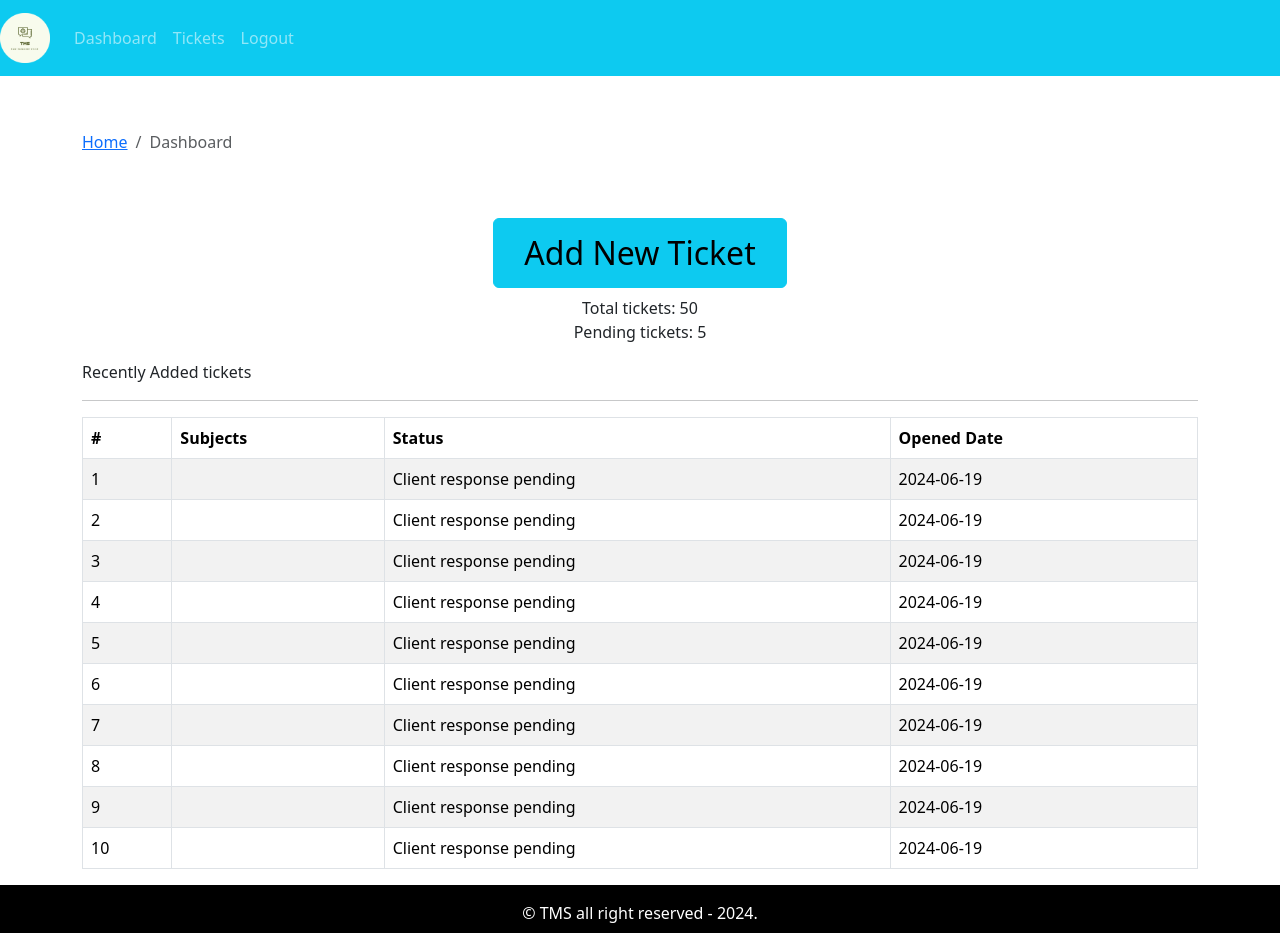
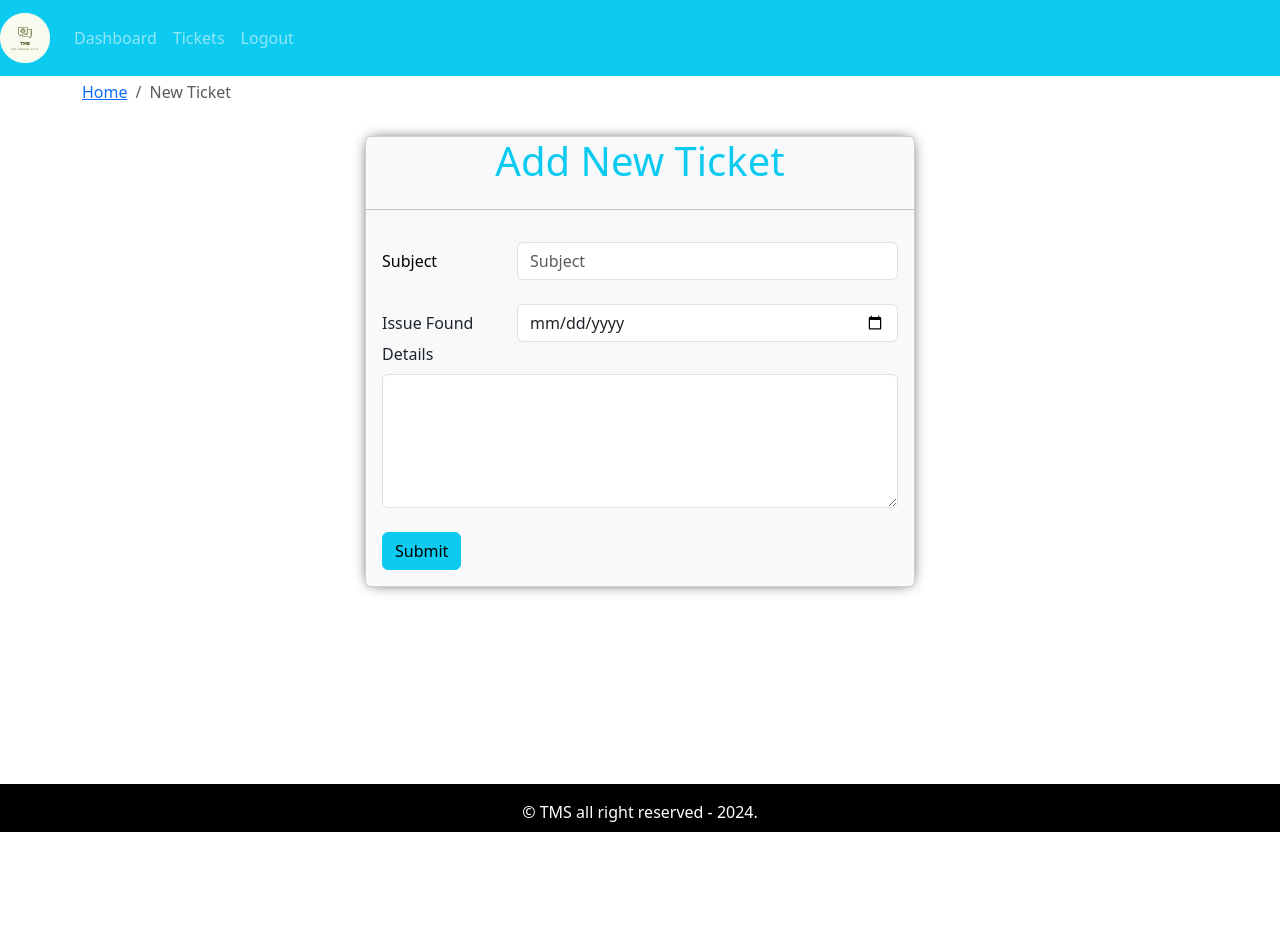
Before and after one commit to jatin019/CRM-Frontend, a React (Create React App) app: page / in a window 1280 px wide. After the commit the page ends 832 px from the top, so only its background shows below. Built offline with nearby package versions, Linux system fonts and the light colour scheme.

Commit message:
add new ticket form added

```diff
--- a/src/App.js
+++ b/src/App.js
@@ -1,14 +1,16 @@
 import './App.css';
 import React from 'react';
 import { DefaultLayout } from "./layout/DefaultLayout"
-import { Entry } from "./pages/entry/Entry.page";
-import { Dashboard } from './pages/dashboard/Dashboard.page';
+//import { Entry } from "./pages/entry/Entry.page";
+//import { Dashboard } from './pages/dashboard/Dashboard.page';
+import { AddTicket } from './pages/new-ticket/AddTicket.page';
 function App() {
   return (
     <div className="App">
     {/* <Entry /> */}
     <DefaultLayout>
-      <Dashboard />
+      {/*<Dashboard /> */}
+      <AddTicket/>
     </DefaultLayout>
     </div>
   );
--- /dev/null
+++ b/src/components/add-ticket-form/AddTicketForm.comp.js
@@ -0,0 +1,72 @@
+import React from 'react';
+import { Card, Form, Button, Row, Col } from 'react-bootstrap';
+import PropTypes from 'prop-types';
+import './add-ticket-form.style.css';
+
+export const AddTicketForm = ({ handleOnSubmit, handleOnChange,frmDt,frmDataError }) => {
+  console.log(frmDt);
+    return (
+    <Card className="mt-3 add-new-ticket bg-light" >
+        <h1 className='text-info text-center'>Add New Ticket</h1>
+        <hr />
+      <Card.Body>
+        <Form autoComplete="off" onSubmit={handleOnSubmit}>
+          <Form.Group as={Row}>
+            <Form.Label column sm={3} style={{ color: 'black' }}>
+              Subject
+            </Form.Label>
+            <Col sm={9}>
+              <Form.Control
+                name="subject"
+                //minLength={3}
+                value={frmDt.subject}
+                onChange={handleOnChange}
+                placeholder="Subject"
+                required
+              />
+              <Form.Text className='text-danger'>{frmDataError.subject && "Subject is required!" } </Form.Text>
+
+            </Col>
+          </Form.Group>
+          <br />
+          <Form.Group as={Row}>
+            <Form.Label column sm={3}>
+              Issue Found
+            </Form.Label>
+            <Col sm={9}>
+              <Form.Control
+                type="date"
+                name="issueDate"
+                value={frmDt.date}
+                onChange={handleOnChange}
+                required
+              />
+            </Col>
+          </Form.Group>
+          <Form.Group>
+            <Form.Label>Details</Form.Label>
+            <Form.Control
+              as="textarea"
+              name="detail"
+              rows="5"
+              value={frmDt.detail}
+              onChange={handleOnChange}
+              required
+            />
+          </Form.Group>
+          <br />
+          <Button type="submit" variant="info" block>
+            Submit
+          </Button>
+        </Form>
+      </Card.Body>
+    </Card>
+  );
+};
+
+AddTicketForm.propTypes = {
+    handleOnSubmit: PropTypes.func.isRequired,
+    handleOnChange: PropTypes.func.isRequired,
+    frmDt: PropTypes.object.isRequired,
+    frmDataError: PropTypes.object.isRequired,
+}
--- /dev/null
+++ b/src/components/add-ticket-form/add-ticket-form.style.css
@@ -0,0 +1,7 @@
+.add-new-ticket {
+      box-shadow: 0px 0px 15px -5px black;
+      max-width: 550px;
+      margin-left: auto;
+      margin-right: auto;
+
+}
--- /dev/null
+++ b/src/pages/new-ticket/AddTicket.page.js
@@ -0,0 +1,68 @@
+import React, { useEffect, useState } from 'react';
+import { Container, Row, Col } from 'react-bootstrap';
+import { PageBreadcrumb } from '../../components/breadcrumb/Breadcrumb.comp';
+import { AddTicketForm } from '../../components/add-ticket-form/AddTicketForm.comp';
+import { shortText } from '../../utility/validation';
+
+const initialFrmDt = {
+    subject: '',
+    issueDate: '',
+    detail: '',
+};
+
+const initialFrmError = {
+    subject: false,
+    issueDate: false,
+    detail: false,
+};
+
+export const AddTicket = () => {
+    const [frmData, setFrmData] = useState(initialFrmDt);
+    const [frmDataError, setFrmDataError] = useState(initialFrmError);
+
+    useEffect(() => {}, [frmData, frmDataError]);
+
+    const handleOnChange = (e) => {
+        const { name, value } = e.target;
+
+        setFrmData((prevState) => ({
+            ...prevState,
+            [name]: value,
+        }));
+    };
+
+    const handleOnSubmit = async (e) => {
+        e.preventDefault();
+
+        setFrmDataError(initialFrmError);
+
+        const isSubjectValid = await shortText(frmData.subject);
+        setFrmDataError({
+            ...initialFrmError,
+            subject: !isSubjectValid,
+        });
+
+        console.log('Form submit request received', frmData);
+    };
+
+    return (
+        <Container>
+            <Row>
+                <Col>
+                    <PageBreadcrumb page="New Ticket" />
+                </Col>
+            </Row>
+
+            <Row>
+                <Col>
+                    <AddTicketForm
+                        handleOnChange={handleOnChange}
+                        frmDt={frmData}
+                        frmDataError={frmDataError}
+                        handleOnSubmit={handleOnSubmit}
+                    />
+                </Col>
+            </Row>
+        </Container>
+    );
+};
--- /dev/null
+++ b/src/utility/validation.js
@@ -0,0 +1,4 @@
+export const shortText = str =>
+    {
+        return str.length > 3 && str.length<=100
+    };
```
